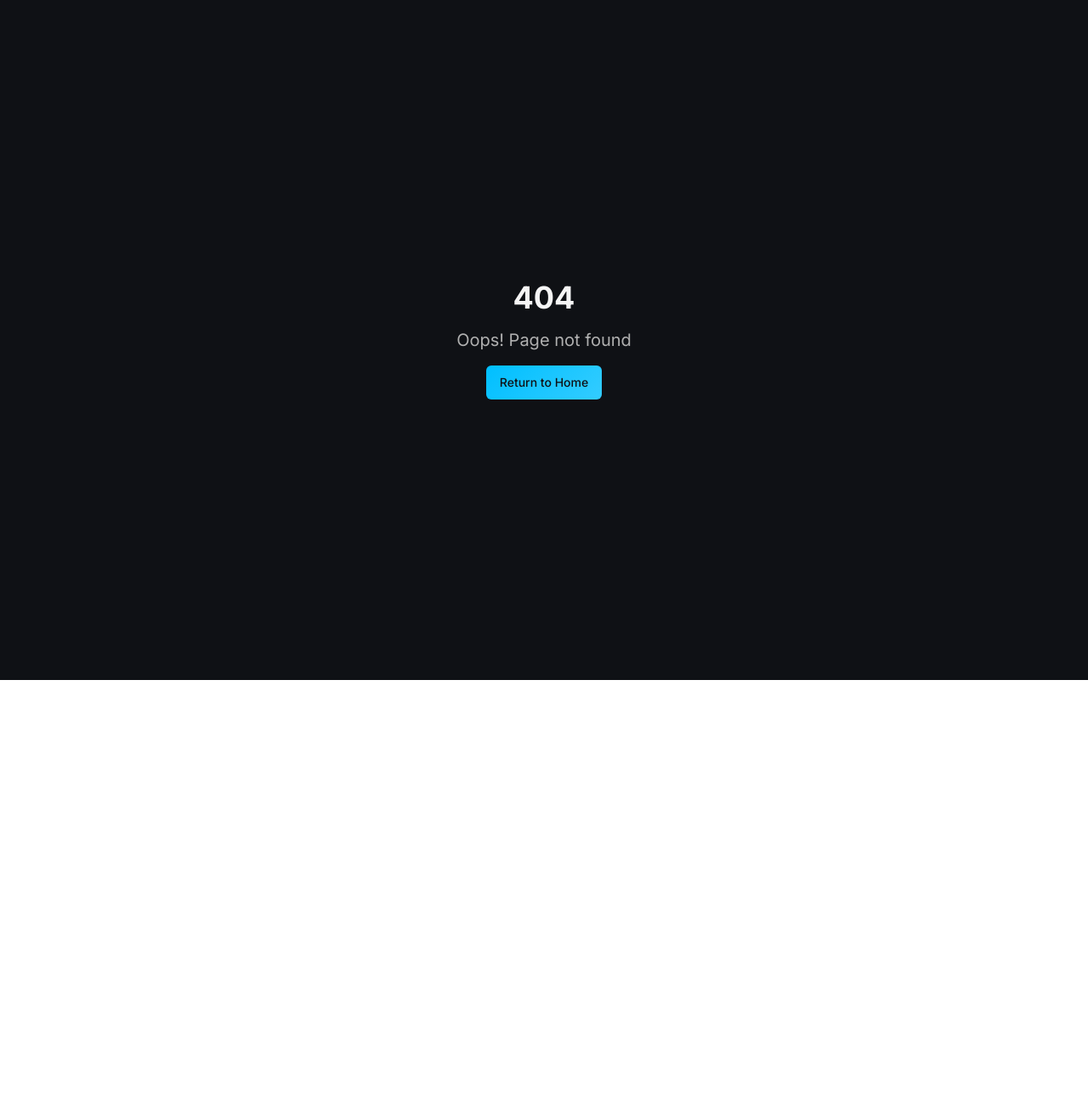
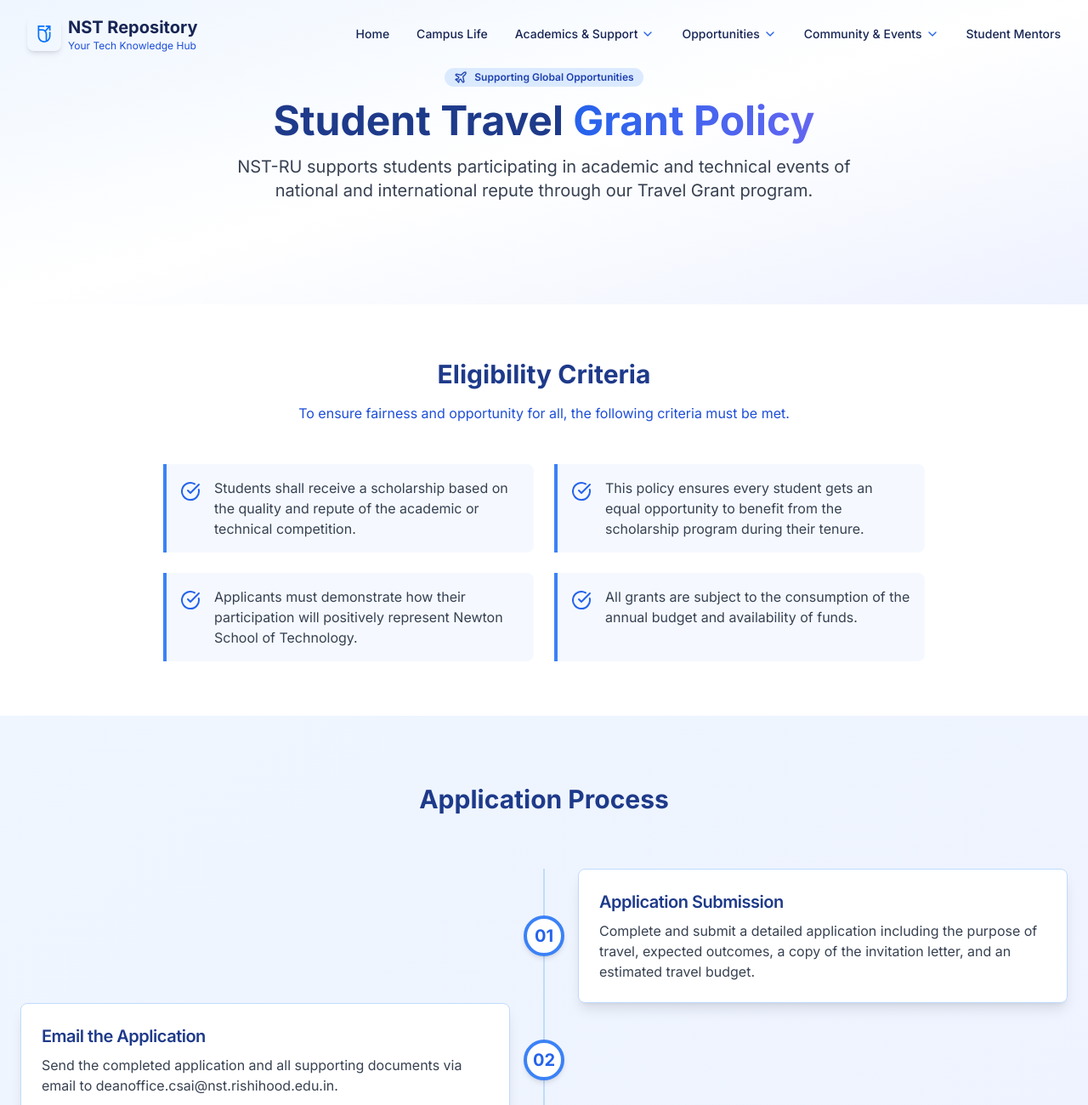
Before and after one commit to MerakiWorks-1/Project-01-NST, a React (Vite) app: page /travelfunds in a window 1280 px wide. Before the commit this address had no page. Shown: the top 1300 px of the page at 85% size. Before the commit the page ends 800 px from the top, so only its background shows below. Built offline with nearby package versions, Linux system fonts and the light colour scheme.

Commit message:
Travel funds page

```diff
--- a/src/App.tsx
+++ b/src/App.tsx
@@ -11,6 +11,7 @@ import RoboticsClub from "./pages/Clubs/RoboticsClub";
 import AcademicsFaculty from "../src/components/AcademicsFaculty"
 import Gdg from "./pages/Clubs/Gdg";
 import TechTrek from "./components/TechTrek";
+import TravelFunds from "./pages/TravelFunds";
 
 // Lazy load pages for better performance
 const Home = lazy(() => import("./pages/Home"));
@@ -55,6 +56,7 @@ const App = () => (
             <Route path="/academics/faculty" element={<AcademicsFaculty />} />
             <Route path="/academics/faculty" element={<AcademicsFaculty/>} />
             <Route path="/techtrek" element={<TechTrek />} />
+            <Route path="/travelfunds" element={<TravelFunds />} />
             {/* ADD ALL CUSTOM ROUTES ABOVE THE CATCH-ALL "*" ROUTE */}
             <Route path="*" element={<NotFound />} />
           </Routes>
--- a/src/components/Dummy.tsx
+++ b/src/components/Dummy.tsx
@@ -43,6 +43,9 @@ const navItems: NavItem[] = [
 
       { name: "Real World Exposure",
         href: "/techtrek"
+      },
+      { name: "Travel Funds",
+        href: "/travelfunds"
       },
     ],
   },
--- /dev/null
+++ b/src/pages/TravelFunds.tsx
@@ -0,0 +1,158 @@
+import { Badge } from "@/components/ui/badge"
+import { Button } from "@/components/ui/button"
+import { Card, CardContent, CardDescription, CardHeader, CardTitle } from "@/components/ui/card"
+import { FileText, CheckCircle, Award, Mail, BarChart, Plane, ArrowRight } from "lucide-react"
+import Dummy from "@/components/Dummy";
+import Footer from "@/components/Footer";
+
+const TravelFunds = () => {
+
+  const eligibilityCriteria = [
+    "Students shall receive a scholarship based on the quality and repute of the academic or technical competition.",
+    "This policy ensures every student gets an equal opportunity to benefit from the scholarship program during their tenure.",
+    "Applicants must demonstrate how their participation will positively represent Newton School of Technology.",
+    "All grants are subject to the consumption of the annual budget and availability of funds."
+  ];
+
+  const applicationProcess = [
+    {
+      step: "01",
+      title: "Application Submission",
+      description: "Complete and submit a detailed application including the purpose of travel, expected outcomes, a copy of the invitation letter, and an estimated travel budget.",
+    },
+    {
+      step: "02",
+      title: "Email the Application",
+      description: "Send the completed application and all supporting documents via email to deanoffice.csai@nst.rishihood.edu.in.",
+    },
+    {
+      step: "03",
+      title: "Review and Evaluation",
+      description: "A designated committee will assess applications based on the significance of the event, the student's potential, and the overall impact.",
+    },
+    {
+      step: "04",
+      title: "Grant Notification",
+      description: "Successful applicants will be notified about the grant approval, the amount awarded, and any specific conditions or documentation requirements.",
+    },
+    {
+      step: "05",
+      title: "Post-Travel Reporting",
+      description: "After the event, recipients must submit a comprehensive report summarizing the outcomes, along with all original travel bills and receipts.",
+    },
+  ];
+
+  return (
+    <div className="min-h-screen bg-white/95">
+      <Dummy />
+      <div className="min-h-screen">
+
+        {/* Hero Section */}
+        <section className="py-20 px-4 bg-gradient-to-br from-blue-50 via-white to-indigo-50">
+          <div className="container mx-auto text-center">
+            <Badge className="mb-4 bg-blue-100 text-blue-800 hover:bg-blue-200/80 transition-colors animate-fade-in-up" style={{ animationDelay: "0.1s" }}>
+              <Plane className="w-4 h-4 mr-2" />
+              Supporting Global Opportunities
+            </Badge>
+            <h1 className="text-4xl md:text-5xl font-bold text-blue-900 mb-4 animate-fade-in-up" style={{ animationDelay: "0.18s" }}>
+              Student Travel <span className="bg-gradient-to-r from-blue-600 to-indigo-500 bg-clip-text text-transparent">Grant Policy</span>
+            </h1>
+            <p className="text-xl text-gray-700 mb-10 max-w-3xl mx-auto animate-fade-in-up" style={{ animationDelay: "0.25s" }}>
+              NST-RU supports students participating in academic and technical events of national and international repute through our Travel Grant program.
+            </p>
+          </div>
+        </section>
+
+        {/* Eligibility Section */}
+        <section className="py-16 px-4 bg-white">
+          <div className="container mx-auto">
+            <div className="text-center mb-12">
+              <h2 className="text-3xl font-bold text-blue-900 mb-4 animate-fade-in-up">Eligibility Criteria</h2>
+              <p className="text-blue-700 max-w-2xl mx-auto animate-fade-in-up" style={{ animationDelay: "0.1s" }}>
+                To ensure fairness and opportunity for all, the following criteria must be met.
+              </p>
+            </div>
+            <div className="max-w-4xl mx-auto grid md:grid-cols-2 gap-6">
+              {eligibilityCriteria.map((criterion, idx) => (
+                <div key={idx} className="flex items-start gap-4 p-4 bg-blue-50/60 border-l-4 border-blue-500 rounded-r-lg animate-fade-in-up" style={{ animationDelay: `${0.2 + idx * 0.1}s` }}>
+                  <CheckCircle className="w-6 h-6 text-blue-600 shrink-0 mt-1" />
+                  <p className="text-gray-700">{criterion}</p>
+                </div>
+              ))}
+            </div>
+          </div>
+        </section>
+
+        {/* Application Process Section */}
+        <section className="py-20 bg-gradient-to-br from-blue-50 to-indigo-50">
+          <div className="container mx-auto px-6">
+            <h2 className="text-3xl font-bold text-center mb-16 text-blue-900">
+              Application Process
+            </h2>
+            <div className="relative">
+              <div className="absolute left-1/2 -translate-x-1/2 h-full w-0.5 bg-blue-200 hidden md:block"></div>
+              <div className="space-y-16 md:space-y-0">
+                {applicationProcess.map((step, idx) => (
+                  <div key={idx} className={`md:flex items-center w-full ${idx % 2 === 0 ? 'md:flex-row-reverse' : 'md:flex-row'}`}>
+                    <div className="w-full md:w-[calc(50%-2.5rem)]">
+                       <Card className="p-6 bg-white border border-blue-200 shadow-lg transition-all duration-300 hover:shadow-xl hover:-translate-y-1">
+                          <CardTitle className="text-xl text-blue-900 mb-2">{step.title}</CardTitle>
+                          <p className="text-gray-700">{step.description}</p>
+                        </Card>
+                    </div>
+                    <div className="relative my-4 md:my-0">
+                      <div className="z-10 bg-white w-12 h-12 rounded-full border-4 border-blue-500 flex items-center justify-center font-bold text-blue-600 text-xl shadow-md mx-4 shrink-0">
+                        {step.step}
+                      </div>
+                    </div>
+                    <div className="hidden md:block w-[calc(50%-2.5rem)]"></div>
+                  </div>
+                ))}
+              </div>
+            </div>
+          </div>
+        </section>
+
+        {/* Accountability and Contact Section */}
+        <section className="py-16 px-4 bg-white">
+          <div className="container mx-auto">
+            <div className="grid md:grid-cols-2 gap-8 max-w-5xl mx-auto">
+              <Card className="border-blue-200 bg-blue-50/50">
+                <CardHeader>
+                  <CardTitle className="flex items-center gap-3 text-blue-800">
+                    <BarChart className="w-6 h-6" />
+                    Accountability Measures
+                  </CardTitle>
+                </CardHeader>
+                <CardContent className="space-y-3">
+                  <p className="flex items-start gap-3 text-gray-700"><ArrowRight className="w-5 h-5 text-blue-500 mt-1 shrink-0" /><span>Students must provide detailed expense reports with original bills to account for the funds.</span></p>
+                  <p className="flex items-start gap-3 text-gray-700"><ArrowRight className="w-5 h-5 text-blue-500 mt-1 shrink-0" /><span>Proof of attendance, presentations, or participation in the event is required.</span></p>
+                </CardContent>
+              </Card>
+              <Card className="border-blue-200 bg-blue-50/50">
+                <CardHeader>
+                  <CardTitle className="flex items-center gap-3 text-blue-800">
+                    <Mail className="w-6 h-6" />
+                    Contact & Submissions
+                  </CardTitle>
+                </CardHeader>
+                <CardContent className="space-y-4">
+                  <p className="text-gray-700">For all queries and application submissions, please contact the Dean's office at the email address below.</p>
+                  <Button asChild variant="outline" className="w-full border-blue-300 text-blue-700 hover:bg-blue-100">
+                    <a href="mailto:deanoffice.csai@nst.rishihood.edu.in">
+                      deanoffice.csai@nst.rishihood.edu.in
+                    </a>
+                  </Button>
+                </CardContent>
+              </Card>
+            </div>
+          </div>
+        </section>
+
+      </div>
+      <Footer />
+    </div>
+  );
+};
+
+export default TravelFunds;
```
